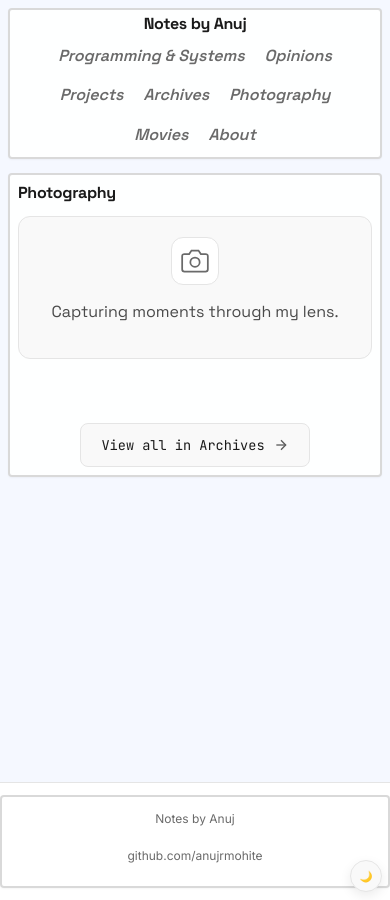
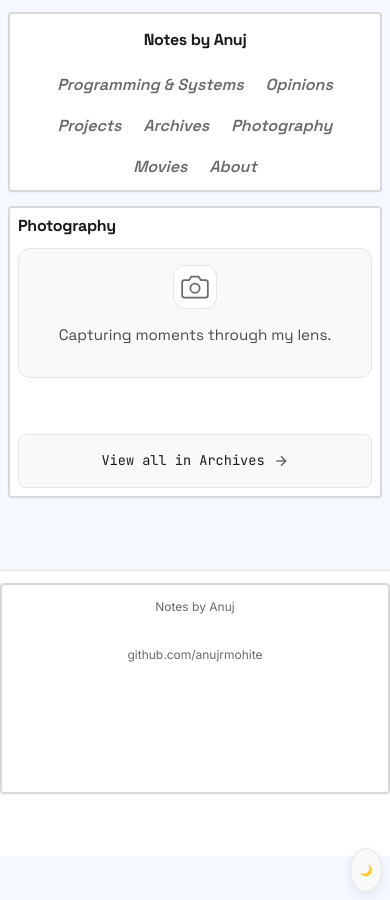
Before and after one commit to anujrmohite/notes-jekyll, a Jekyll site: the page built from pages/photography.markdown, in a window 390 px wide. Built offline with Jekyll 4.4.1, drawn with Linux system fonts in a browser that asks for light colours.

Commit message:
Enhance mobile UI support
- Touch-friendly 44px tap targets for all buttons/links
- Prevent horizontal scroll on mobile
- Better navigation spacing in header
- Comprehensive tablet (768px) and mobile (480px) breakpoints
- Category pages: stacked headers, smaller fonts, optimized layouts

```diff
--- a/_includes/category-page-styles.html
+++ b/_includes/category-page-styles.html
@@ -14,8 +14,8 @@
 .category-post-item { display: flex; align-items: center; gap: 1rem; padding:
 1rem 1.25rem; background: var(--color-bg-secondary); border: 1px solid
 var(--color-border); border-radius: 10px; transition: all
-var(--transition-fast); } .category-post-item:hover { border-color:
-var(--color-text-muted); transform: translateX(4px); box-shadow:
+var(--transition-fast); min-height: 44px; } .category-post-item:hover {
+border-color: var(--color-text-muted); transform: translateX(4px); box-shadow:
 var(--shadow-sm); } .post-date-card { display: flex; flex-direction: column;
 align-items: center; min-width: 45px; padding: 0.4rem; background:
 var(--color-bg); border: 1px solid var(--color-border); border-radius: 6px; }
@@ -35,11 +35,11 @@
 .category-post-item:hover .post-arrow { color: var(--color-text); transform:
 translateX(2px); } /* ===== Footer Link ===== */ .category-footer { margin-top:
 2rem; text-align: center; } .archives-link { display: inline-flex; align-items:
-center; gap: 0.5rem; padding: 0.6rem 1.25rem; background:
+center; gap: 0.5rem; padding: 0.75rem 1.5rem; background:
 var(--color-bg-secondary); border: 1px solid var(--color-border); border-radius:
 8px; font-family: var(--font-family-mono); font-size: 0.85rem; color:
 var(--color-text); text-decoration: none !important; transition: all
-var(--transition-fast); } .archives-link:hover { background:
+var(--transition-fast); min-height: 44px; } .archives-link:hover { background:
 var(--color-bg-tertiary); border-color: var(--color-text-muted); transform:
 translateY(-2px); box-shadow: var(--shadow-sm); } .archives-link svg { opacity:
 0.7; transition: all var(--transition-fast); } .archives-link:hover svg {
@@ -47,9 +47,16 @@
 .empty-state { text-align: center; padding: 3rem 1rem; color:
 var(--color-text-muted); } .empty-state-icon { margin-bottom: 1rem; opacity:
 0.5; } .empty-state p { font-family: var(--font-family-serif); font-style:
-italic; margin: 0; } /* ===== Responsive ===== */ @media (max-width: 768px) {
-.category-header { flex-direction: column; text-align: center; gap: 0.75rem;
-padding: 1.25rem; } .category-icon { width: 48px; height: 48px; }
+italic; margin: 0; } /* ===== Responsive - Tablet ===== */ @media (max-width:
+768px) { .category-header { flex-direction: column; text-align: center; gap:
+0.75rem; padding: 1.25rem; } .category-icon { width: 48px; height: 48px; }
 .category-intro { font-size: 1rem; } .category-post-item { padding: 0.875rem
-1rem; } } @media (max-width: 480px) { .post-arrow { display: none; } .post-tags
-{ display: none; } .post-date-card { min-width: 40px; } }
+1rem; gap: 0.75rem; } .post-title { font-size: 0.95rem; } } /* ===== Responsive
+- Mobile ===== */ @media (max-width: 480px) { .category-header { padding: 1rem;
+margin-bottom: 1.5rem; } .category-icon { width: 44px; height: 44px; }
+.category-intro { font-size: 0.95rem; } .category-posts { gap: 0.5rem; }
+.category-post-item { padding: 0.75rem; gap: 0.6rem; } .post-date-card {
+min-width: 38px; padding: 0.3rem; } .date-day { font-size: 0.9rem; } .date-month
+{ font-size: 0.55rem; } .post-title { font-size: 0.9rem; margin-bottom: 0; }
+.post-arrow { display: none; } .post-tags { display: none; } .archives-link {
+width: 100%; justify-content: center; padding: 0.875rem 1rem; } }
--- a/_sass/_header.scss
+++ b/_sass/_header.scss
@@ -69,12 +69,17 @@
 
 @media (max-width: 480px) {
   .nav-links {
-    gap: 2px;
+    gap: 4px;
+    width: 100%;
+    justify-content: center;
   }
 
   .title a.extra {
-    padding: 2px 6px;
-    font-size: 0.7rem;
+    padding: 6px 10px;
+    font-size: 0.75rem;
+    min-height: 36px;
+    display: inline-flex;
+    align-items: center;
   }
 }
 
--- a/_sass/_layout.scss
+++ b/_sass/_layout.scss
@@ -12,12 +12,24 @@
 
 @media (max-width: 768px) {
   .site {
-    padding: var(--spacing-md) var(--spacing-sm);
+    padding: var(--spacing-lg) var(--spacing-md);
   }
 }
 
 @media (max-width: 480px) {
   .site {
-    padding: var(--spacing-sm);
+    padding: var(--spacing-md) var(--spacing-sm);
+  }
+
+  /* Touch-friendly tap targets */
+  a, button {
+    min-height: 44px;
+    display: inline-flex;
+    align-items: center;
+  }
+
+  /* Prevent horizontal scroll */
+  html, body {
+    overflow-x: hidden;
   }
 }
```
